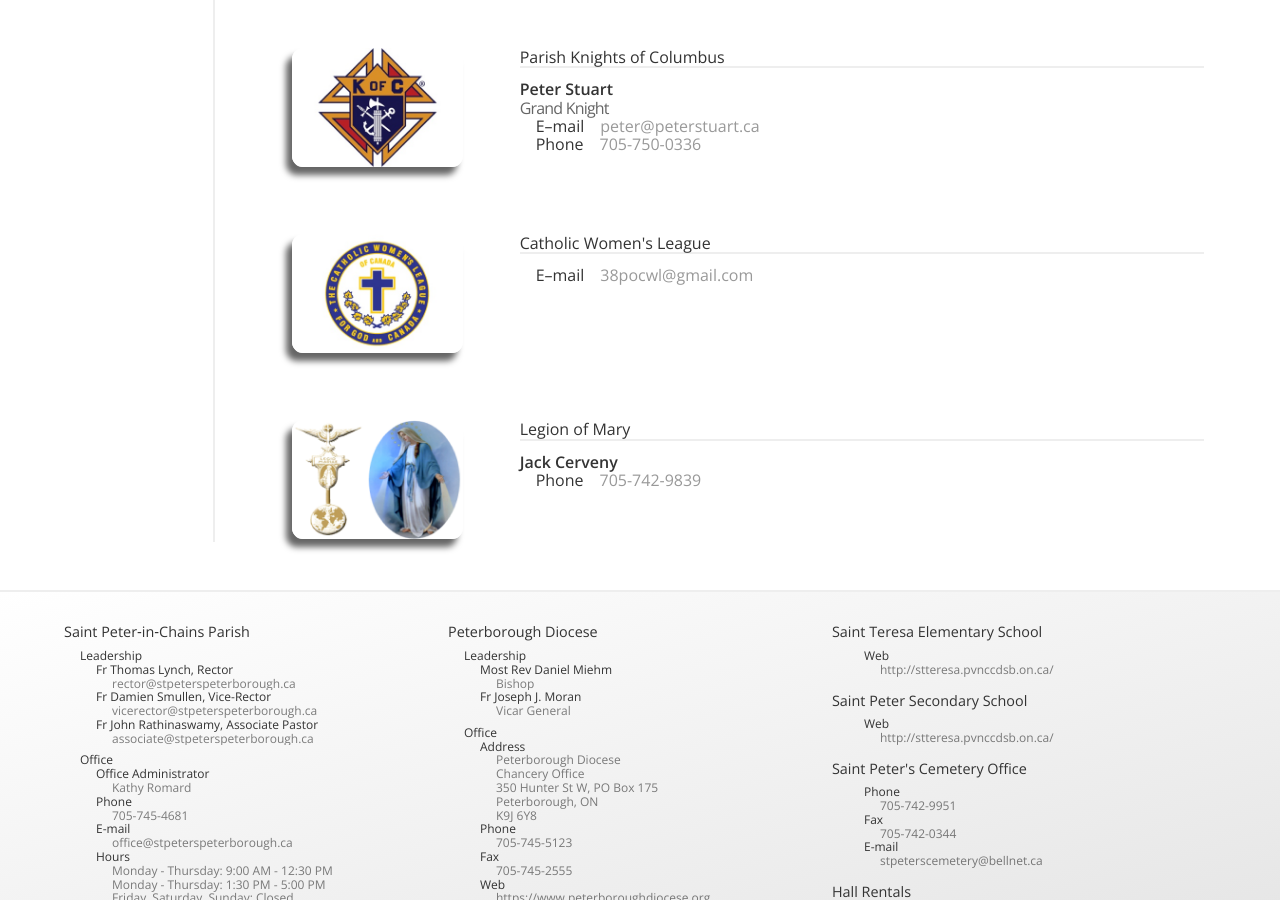
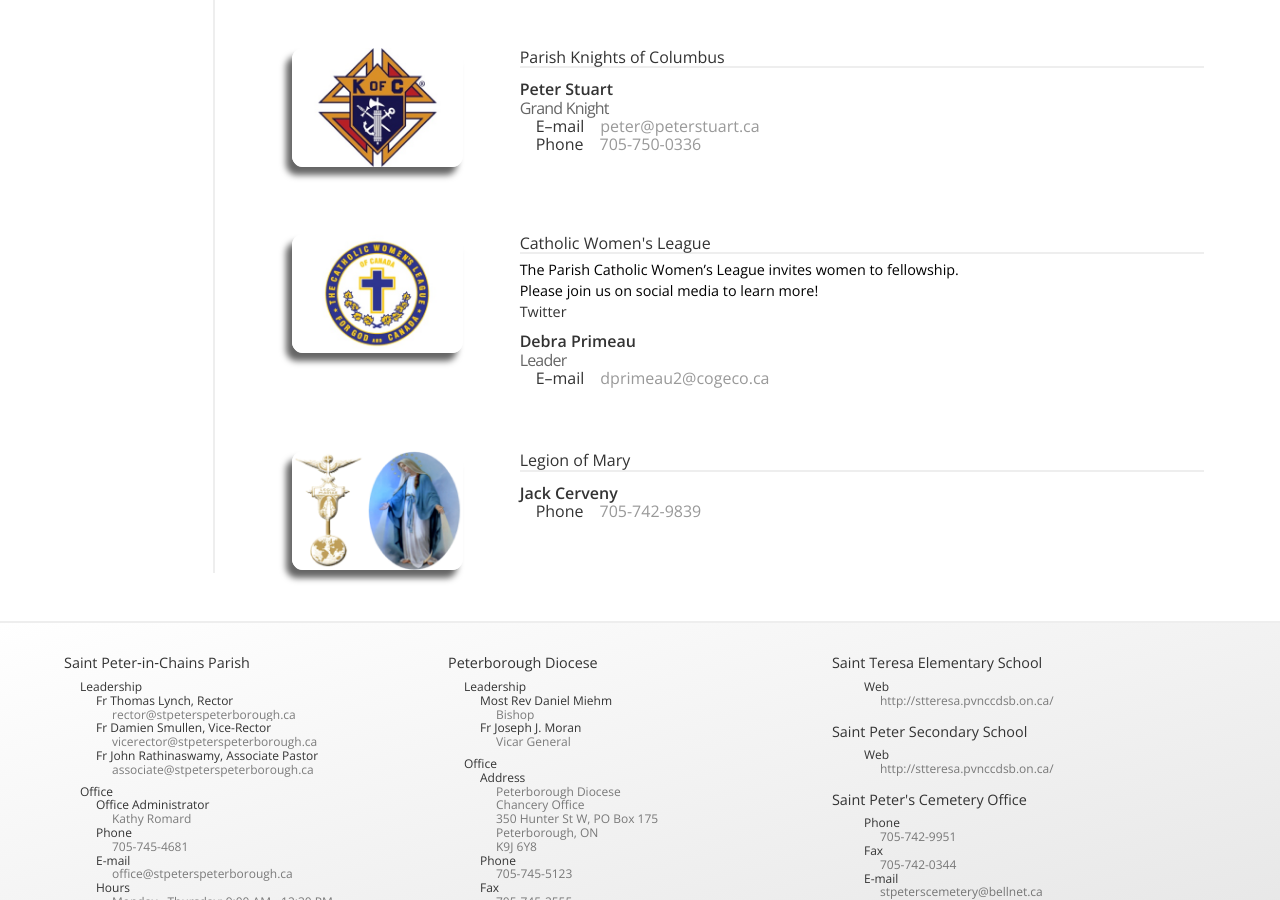
Before and after one commit to stpeterinchains/stpeterinchains.github.io, a Jekyll site: the page built from ministries.html, in a window 1280 px wide and 900 px high, scrolled down 1799 px. Built offline with Jekyll 4.4.1, drawn with Linux system fonts in a browser that asks for light colours; nearby versions of some CDN libraries.

Commit message:
Updated entry for CWL on Ministries page

```diff
--- a/_data/ministries.yml
+++ b/_data/ministries.yml
@@ -122,11 +122,18 @@
   -
     title: Catholic Women's League
     anchor: cwl
-    descriptive:
+    descriptive: |
+      The Parish Catholic Women's League invites women to fellowship.
+
+      Please join us on social media to learn more!
+
+      [Twitter](https://twitter.com/cathedralin)
     image: cwl.jpg
     contacts:
       -
-        email: 38pocwl@gmail.com
+        name: Debra Primeau
+        title: Leader
+        email: dprimeau2@cogeco.ca
 
   -
     title: Legion of Mary
```
